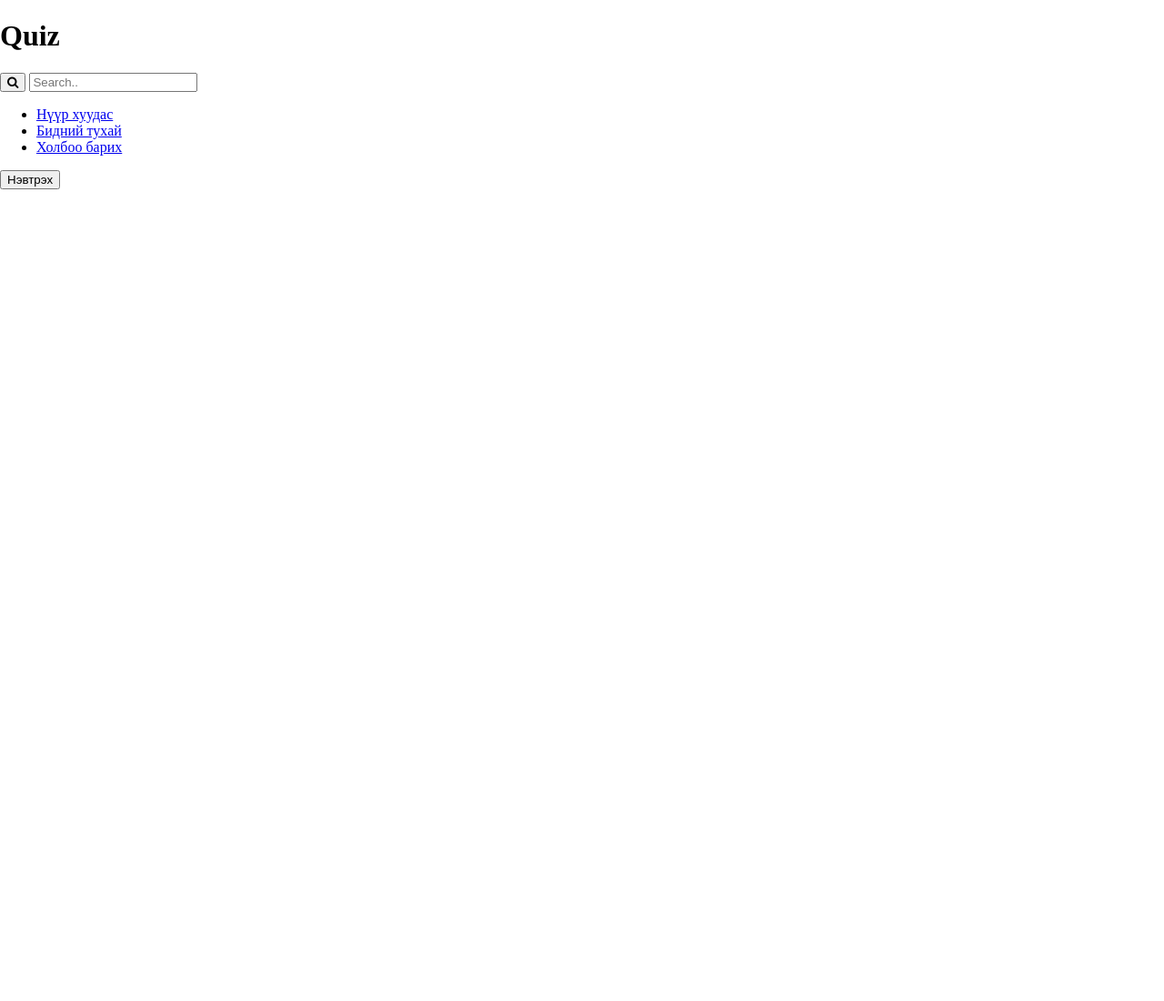
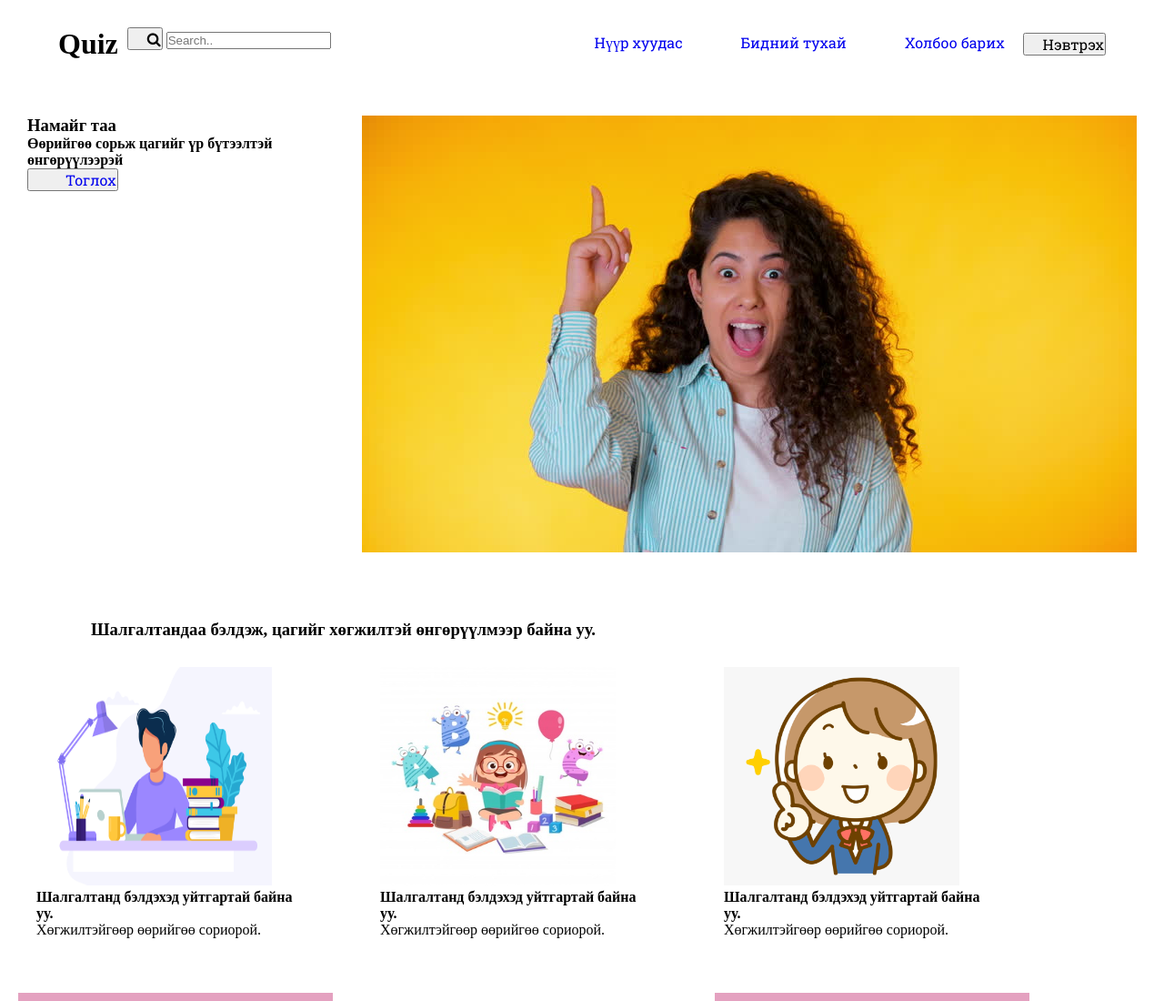
Before and after one commit to enkh-er/Quiz, a plain HTML site: page index.html in a window 1280 px wide. Shown: the top 1100 px of the page at 91% size. Before the commit the page ends 800 px from the top, so only its background shows below. Drawn offline with Linux system fonts and the light colour scheme.

Commit message:
home page, play, quistionType

```diff
--- a/index.html
+++ b/index.html
@@ -3,15 +3,18 @@
 
 <head>
     <meta charset="UTF-8">
-    <meta name="viewport" content="width=<device-width>, initial-scale=1.0">
+    <meta name="viewport" content="width=device-width, initial-scale=1.0">
+    <meta name="description" content="quizzes">
+    <meta name="keywords" content="quiz,quizzes, quiz game, асуулт">
     <link rel="stylesheet" href="https://cdnjs.cloudflare.com/ajax/libs/font-awesome/4.7.0/css/font-awesome.min.css">
     <title>quiz</title>
     <link rel="stylesheet" href="style.css">
 </head>
 
 <body>
+    <!-- ------------------header begin ----------------------- -->
     <header>
-        <div>
+        <div id="nav-left">
             <h1>Quiz</h1>
             <div id="search">
                 <form>
@@ -20,8 +23,8 @@
                 </form>
             </div>
         </div>
-        <div>
-            <nav>
+        <div id="nav-right">
+            <nav class="nav_links">
                 <ul>
                     <li><a href="#home-page">Нүүр хуудас</a></li>
                     <li><a href="#about">Бидний тухай</a></li>
@@ -31,10 +34,83 @@
             <button>Нэвтрэх</button>
         </div>
     </header>
-    <section id="home-page"></section>
-    <section id="play"></section>
-    <section id="about"></section>
+    <!-- ------------------header end ----------------------- -->
+
+    <main>
+        <!-- ------------------home page begin ----------------------- -->
+
+        <section id="home-page">
+            <section id="home">
+                <div>
+                    <h1>Намайг таа</h1>
+                    <h4>
+                        Өөрийгөө сорьж цагийг үр бүтээлтэй өнгөрүүлээрэй
+                    </h4>
+                    <button><a href="#play">Тоглох</a></button>
+                </div>
+                <div>
+                    <img src="./photos/thinkwoman.jpg" alt="read book girl">
+                </div>
+            </section>
+            <section id="desc-page">
+                <header>
+                    <h1>Шалгалтандаа бэлдэж, цагийг хөгжилтэй өнгөрүүлмээр байна уу.</h1>
+                </header>
+                <div class="container">
+                    <div class="card">
+                        <img src="./photos/task.jpg" alt="Avatar">
+                        <div class="container">
+                            <h4><b>Шалгалтанд бэлдэхэд уйтгартай байна уу.</b></h4>
+                            <p>Хөгжилтэйгөөр өөрийгөө сориорой.</p>
+                        </div>
+                    </div>
+                    <div class="card">
+                        <img src="./photos/studygirlcartoon.png" alt="Avatar">
+                        <div class="container">
+                            <h4><b>Шалгалтанд бэлдэхэд уйтгартай байна уу.</b></h4>
+                            <p>Хөгжилтэйгөөр өөрийгөө сориорой.</p>
+                        </div>
+                    </div>
+                    <div class="card">
+                        <img src="./photos/task2.png" alt="Avatar">
+                        <div class="container">
+                            <h4><b>Шалгалтанд бэлдэхэд уйтгартай байна уу.</b></h4>
+                            <p>Хөгжилтэйгөөр өөрийгөө сориорой.</p>
+                        </div>
+                    </div>
+                </div>
+            </section>
+
+
+        </section>
+
+        <!-- ------------------home page end ----------------------- -->
+
+        <!-- ------------------play game begin ----------------------- -->
+        <section id="play">
+            <div class="container">
+                <div class="box"><a href="#">Математик</a></div>
+                <div class="box"><a href="#">Дуу хөгжим</a></div>
+                <div class="box"><a href="#">Уран зохиол</a></div>
+                <div class="box"><a href="#">Компьютер</a></div>
+                <div class="box"><a href="#">Алгоритм</a></div>
+                <div class="box"><a href="#">Шинжлэх ухаан</a></div>
+            </div>
+        </section>
+
+
+        <!-- ------------------play game end ----------------------- -->
+
+        <!-- ------------------about begin ----------------------- -->
+        <section id="about"></section>
+
+        <!-- ------------------about end ----------------------- -->
+    </main>
+
+    <!-- ------------------footer begin ----------------------- -->
     <section id="contact"></section>
+
+    <!-- ------------------footer end ----------------------- -->
 </body>
 
 </html>
--- a/style.css
+++ b/style.css
@@ -1,3 +1,149 @@
-body {
+@import url('https://fonts.googleapis.com/css2?family=Lobster&family=Roboto+Slab&display=swap');
+@import url('https://fonts.googleapis.com/css2?family=Lobster&display=swap');
+* {
+    box-sizing: border-box;
     margin: 0;
+    padding: 0;
+    scroll-behavior: smooth;
 }
+
+
+/*-----------------------header begin----------------------*/
+
+li,
+a,
+button {
+    font-family: 'Roboto Slab', serif;
+    font-weight: 400;
+    font-size: 16px;
+    text-decoration: none;
+    padding-left: 20px;
+}
+
+header {
+    display: flex;
+    justify-content: space-between;
+    align-items: center;
+    padding: 30px 5%;
+}
+
+#nav-left,
+#nav-right {
+    display: flex;
+}
+
+.nav_links li {
+    display: inline-block;
+    padding: 0px 20px;
+}
+
+#search {
+    padding-left: 10px;
+}
+
+
+/*-----------------------header end  -----------------------*/
+
+
+/*-----------------------home page begin----------------------*/
+
+#home {
+    display: flex;
+    margin: 30px;
+}
+
+#home img {}
+
+#desc-page {
+    margin: 30px;
+    padding: 10px;
+}
+
+.container {
+    width: 90%;
+    height: auto;
+    display: flex;
+    flex-direction: row;
+    justify-content: space-between;
+    flex-flow: wrap;
+}
+
+.card {
+    width: 30%;
+    box-sizing: border-box;
+}
+
+#desc-page .card img {
+    width: 80%;
+    height: 30vh;
+}
+
+@media screen and (max-width:1200px) {
+    .card {
+        width: 40%;
+    }
+}
+
+@media screen and (max-width:600px) {
+    .card {
+        width: 90%;
+    }
+}
+
+
+/*-----------------------home page end----------------------*/
+
+
+/*-----------------------play game begin----------------------*/
+
+#play {
+    height: 100vh;
+    width: 100%;
+}
+
+.container {
+    width: 90%;
+    height: auto;
+    display: flex;
+    flex-direction: row;
+    justify-content: space-between;
+    flex-flow: wrap;
+}
+
+.box {
+    width: 30%;
+    height: 100px;
+    margin: 20px;
+    box-sizing: border-box;
+    background-color: rgb(228, 161, 192);
+}
+
+.box a {
+    text-decoration: none;
+    font-size: 40px;
+}
+
+
+/* add responsive media quaries */
+
+@media screen and (max-width:1200px) {
+    .box {
+        width: 40%;
+    }
+    .box a {
+        font-size: 35px;
+    }
+}
+
+@media screen and (max-width:600px) {
+    .box {
+        width: 90%;
+    }
+    .box a {
+        text-decoration: none;
+        font-size: 30px;
+    }
+}
+
+
+/*-----------------------play game end----------------------*/
```
Also changed, not shown: questionType.html (added, +14 -0 lines), quistion.html (added, +14 -0 lines), photos/happy.jpg (added), photos/happy2.jpg (added), photos/happy3.jpg (added), photos/happywoman.png (added), photos/studygirlcartoon.png (added), photos/task.jpg (added), photos/task1.webp (added), photos/task2.png (added), photos/thinkwoman.jpg (added).
